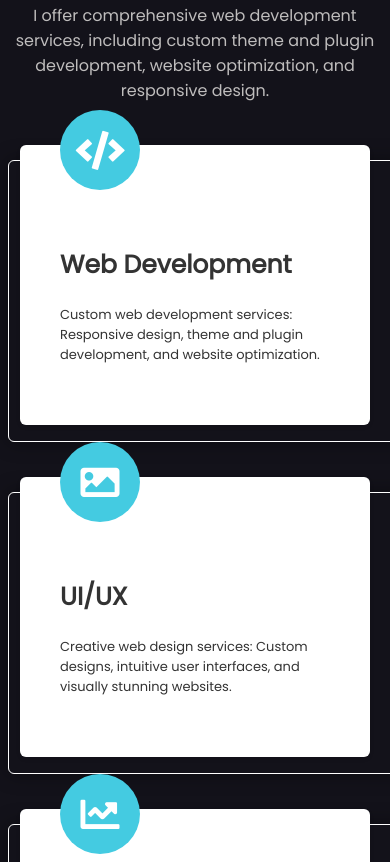
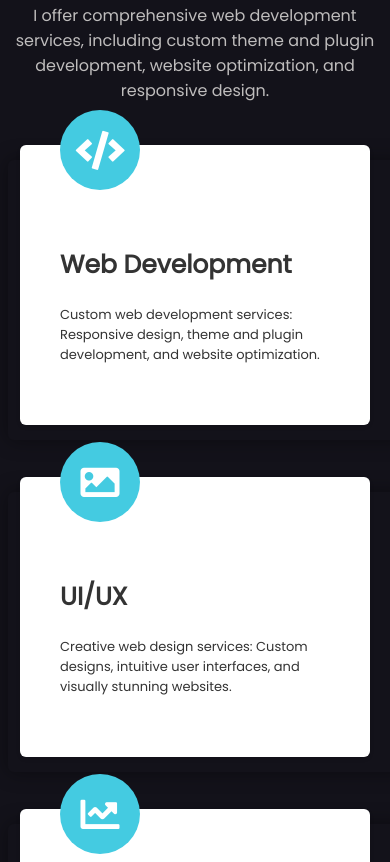
Before and after one commit to sweetinvader404/sweetinvader404.github.io, a plain HTML site: page index.html in a window 390 px wide. Shown: the part 9262-10124 px from the top of the page. Drawn offline with nearby package versions, Linux system fonts and the light colour scheme.

Commit message:
Remove border from  services in mobile display

```diff
--- a/assets/css/responsive.css
+++ b/assets/css/responsive.css
@@ -88,7 +88,7 @@
     height: 100%;
     box-shadow: 0 0 20px rgba(0, 0, 0, 0.4);
     border-radius: 6px;
-    border: 1px solid #fff;
+    /* border: 1px solid #fff; */
     opacity: 1;
     transition: background-color 0.3s;
     z-index: -1;
```
